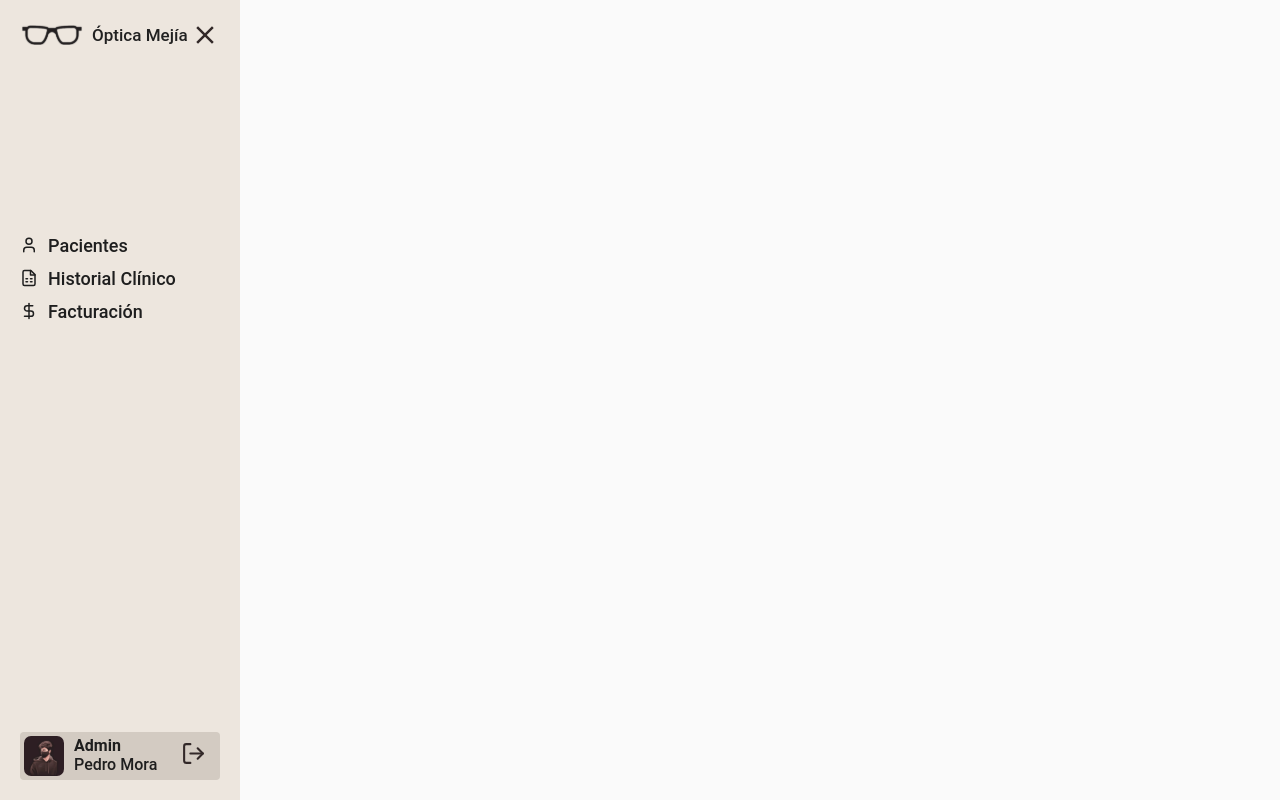
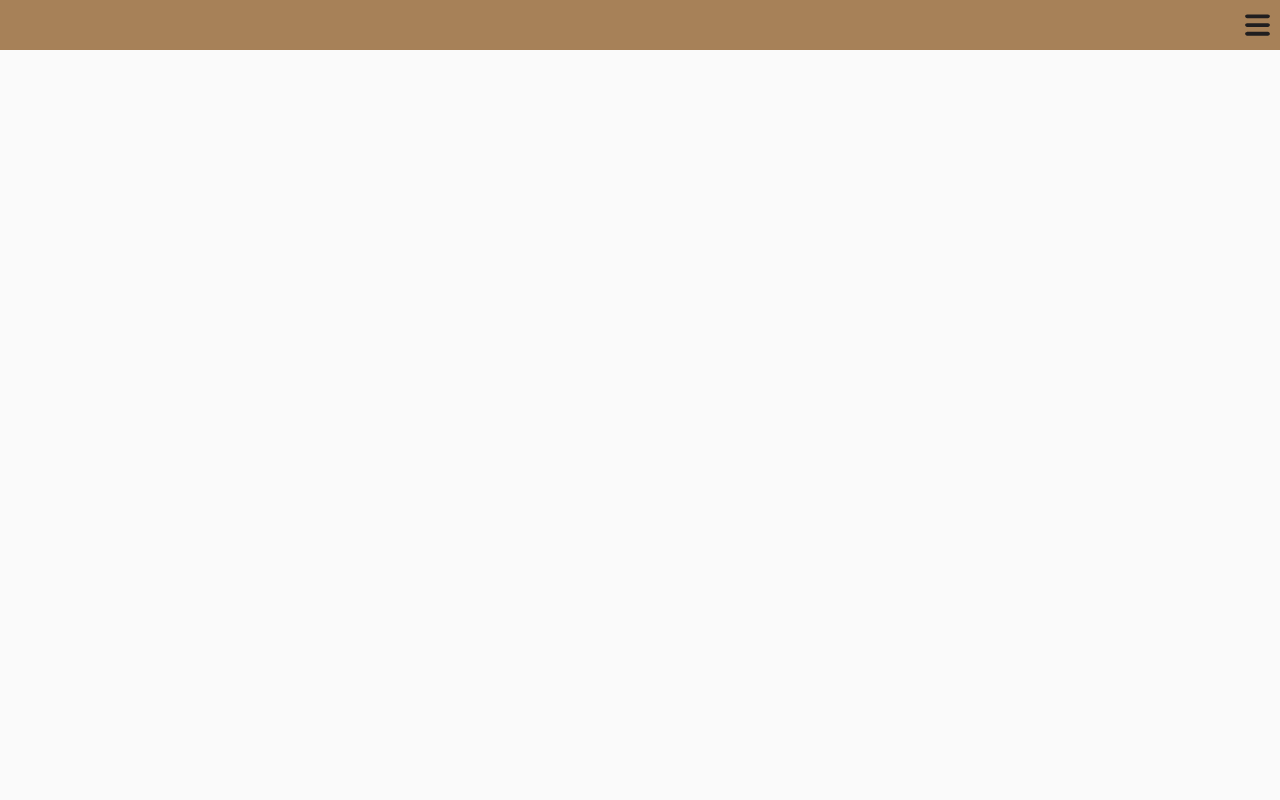
Before and after one commit to comayocode/optica-mejia, a React (Vite) app: page /admin in a window 1280 px wide. Built offline with nearby package versions, Linux system fonts and the light colour scheme.

Commit message:
feat: integrate NavBarAdmin component inside the Admin component
- Integrate interactive navigation menu
- The NavBarAdmin component generated errors with the useState Hook because it was separated

```diff
--- a/src/components/Admin.jsx
+++ b/src/components/Admin.jsx
@@ -1,20 +1,104 @@
-import { NavBarAdmin } from '.';
 import '../stylesheets/Admin.css';
 import { Route, Routes } from 'react-router-dom';
 import { ListaPacientes, MedicalHistory, Billing } from '.';
+import { close, menu } from '../assets';
+import { useState } from 'react';
+
+import { adminNavLinks, user } from '../constants';
+import { Logo } from './index';
+import { Link } from 'react-router-dom';
+import {
+  LuLogOut,
+  LuUser,
+  LuFileSpreadsheet,
+  LuDollarSign,
+} from 'react-icons/lu';
+
+const HeaderAdmin = (props) => {
+  return (
+    <header className='HeaderAdmin'>
+      <img
+        src={props.toggleP ? close : menu}
+        alt='menu'
+        className='header-menu'
+        onClick={() => props.setToggleP((state) => !state)}
+      />
+    </header>
+  );
+};
 
 const Admin = () => {
+  const [toggle, setToggle] = useState(false);
+
+
   return (
     <div className='Admin'>
-      <NavBarAdmin />
+      <aside className={`${toggle ? 'active' : 'flex'} menu-card`}>
+        <nav className='admin-nav'>
+          <div className='top-menu'>
+            <div className='admin-nav__logo'>
+              <Logo />
+            </div>
+            <ul className='admin-nav__component-links'>
+              {adminNavLinks.map((link, index) => (
+                <li
+                  key={link.id}
+                  className={`admin-nav__li ${
+                    index === adminNavLinks.length - 1
+                      ? 'admin-nav__li--margin-bottom-0'
+                      : 'admin-nav__li--margin-bottom-10'
+                  }`}
+                >
+                  <span className='admin-nav__icon'>
+                    {link.id === 'patients' ? (
+                      <LuUser />
+                    ) : link.id === 'medical-history' ? (
+                      <LuFileSpreadsheet />
+                    ) : link.id === 'billing' ? (
+                      <LuDollarSign />
+                    ) : (
+                      ''
+                    )}
+                  </span>
+                  <Link to={link.id} className='admin-nav__link'>
+                    {link.title}
+                  </Link>
+                </li>
+              ))}
+            </ul>
+          </div>
+          <div className='admin-nav__extra-actions'>
+            <div className='profile-container'>
+              {user.map((info) => (
+                <div key={info.id} className='profile__user'>
+                  <img src={info.img} className='user-profile__pic' />
+                  <div className='user-profile-text-wrap'>
+                    <span className='user-profile__rol'>{info.rol}</span>
+                    <span className='user-profile__name'>{info.name}</span>
+                  </div>
+                </div>
+              ))}
+            </div>
+            <div className='logout'>
+              <Link to='/login'>
+                <span className='logout-icon'>
+                  <LuLogOut />
+                </span>
+              </Link>
+            </div>
+          </div>
+        </nav>
+      </aside>
 
-      {/* <ListaPacientes /> */}
+      <div className='header-menu'>
+        <HeaderAdmin toggleP={toggle} setToggleP={setToggle} />
 
-      <Routes>
-        <Route path='/patients' element={<ListaPacientes />} />
-        <Route path='/medical-history' element={<MedicalHistory />} />
-        <Route path='/billing' element={<Billing />} />
-      </Routes>
+        <Routes>
+          <Route path='/patients' element={<ListaPacientes />} />
+          <Route path='/medical-history' element={<MedicalHistory />} />
+          <Route path='/billing' element={<Billing />} />
+        </Routes>
+      </div>
     </div>
   );
 };
--- a/src/components/NavBarAdmin.jsx
+++ /dev/null
@@ -1,78 +0,0 @@
-import '../stylesheets/NavBarAdmin.css';
-import { adminNavLinks, user } from '../constants';
-import { Logo } from './index';
-import { Link } from 'react-router-dom';
-import {
-  LuLogOut,
-  LuUser,
-  LuFileSpreadsheet,
-  LuDollarSign,
-} from 'react-icons/lu';
-import { IoMdClose } from 'react-icons/io';
-
-const NavBarAdmin = () => {
-  return (
-    <aside className='menu-card'>
-      <nav className='admin-nav'>
-        <div className='top-menu'>
-          <div className='admin-nav__logo'>
-            <Logo />
-            {/* <img src={close}  /> */}
-            <span className='close-menu'>
-              <IoMdClose />
-            </span>
-          </div>
-          <ul className='admin-nav__component-links'>
-            {adminNavLinks.map((link, index) => (
-              <li
-                key={link.id}
-                className={`admin-nav__li ${
-                  index === adminNavLinks.length - 1
-                    ? 'admin-nav__li--margin-bottom-0'
-                    : 'admin-nav__li--margin-bottom-10'
-                }`}
-              >
-                <span className='admin-nav__icon'>
-                  {link.id === 'patients' ? (
-                    <LuUser />
-                  ) : link.id === 'medical-history' ? (
-                    <LuFileSpreadsheet />
-                  ) : link.id === 'billing' ? (
-                    <LuDollarSign />
-                  ) : (
-                    ''
-                  )}
-                </span>
-                <Link to={link.id} className='admin-nav__link'>
-                  {link.title}
-                </Link>
-              </li>
-            ))}
-          </ul>
-        </div>
-        <div className='admin-nav__extra-actions'>
-          <div className='profile-container'>
-            {user.map((info) => (
-              <div key={info.id} className='profile__user'>
-                <img src={info.img} className='user-profile__pic' />
-                <div className='user-profile-text-wrap'>
-                  <span className='user-profile__rol'>{info.rol}</span>
-                  <span className='user-profile__name'>{info.name}</span>
-                </div>
-              </div>
-            ))}
-          </div>
-          <div className='logout'>
-            <Link to='/login'>
-              <span className='logout-icon'>
-                <LuLogOut />
-              </span>
-            </Link>
-          </div>
-        </div>
-      </nav>
-    </aside>
-  );
-};
-
-export default NavBarAdmin;
--- a/src/components/index.js
+++ b/src/components/index.js
@@ -9,7 +9,6 @@ import PrimaryButton from "./PrimaryButton";
 import Login from "./Login";
 import Logo from "./Logo";
 import ListaPacientes from "./ListaPacientes";
-import NavBarAdmin from "./NavBarAdmin";
 import Admin from "./Admin";
 import MedicalHistory from "./MedicalHistory";
 import Billing from './Billing'
@@ -26,7 +25,6 @@ export {
   Login,
   Logo,
   ListaPacientes,
-  NavBarAdmin,
   Admin,
   MedicalHistory,
   Billing,
--- a/src/stylesheets/Admin.css
+++ b/src/stylesheets/Admin.css
@@ -3,3 +3,165 @@
   height: 100vh;
   display: flex;
 }
+
+.header-routes {
+  display: flex;
+  flex-direction: row;
+}
+
+/* --- NavBarAdmin --- */
+
+
+.menu-card {
+  background-color: #EDE6DE;
+  height: 100vh;
+  width: 240px;
+  position: fixed;
+  left: -100%;
+  z-index: 99;
+  transition: all .5s ease;
+}
+
+.active {
+  left: 0;
+}
+
+.admin-nav {
+  height: 100%;
+  width: 260px;
+  padding: 20px 0 20px 20px;
+  display: flex;
+  flex-direction: column;
+  justify-content: space-between;
+}
+
+.top-menu {
+  height: 40%;
+  display: flex;
+  flex-direction: column;
+  justify-content: space-between;
+}
+
+.admin-nav__logo {
+  display: flex;
+  width: 200px;
+  justify-content: space-between;
+}
+
+.close-menu {
+  display: flex;
+  align-items: center;
+  color: #322828;
+  font-size: 30px;
+}
+
+.admin-nav__component-links {
+  list-style: none;
+}
+
+.admin-nav__li {
+  display: flex;
+}
+
+.admin-nav__li--margin-bottom-0 {
+  margin-bottom: 0;
+}
+
+.admin-nav__li--margin-bottom-10 {
+  margin-bottom: 10px;
+}
+
+.admin-nav__link {
+  color: var(--text-dark);
+  font-size: 22px;
+  text-decoration: none;
+  font-weight: 500;
+}
+
+.admin-nav__icon {
+  color: var(--text-dark);
+  font-size: 22px;
+  margin-right: 10px;
+}
+
+.admin-nav__icon>svg {
+  margin-top: 1px;
+}
+
+.admin-nav__extra-actions {
+  display: flex;
+  flex-direction: row;
+  justify-content: space-between;
+  width: 200px;
+  background-color: #D3CBC2;
+  padding: 4px;
+  border-radius: 4px;
+}
+
+.profile__user {
+  display: flex;
+}
+
+.user-profile__pic {
+  width: 40px;
+  border-radius: 7px;
+}
+
+.user-profile-text-wrap {
+  display: flex;
+  flex-direction: column;
+  margin-left: 10px;
+}
+
+.user-profile__rol,
+.user-profile__name {
+  color: var(--text-dark);
+  font-weight: 600;
+}
+
+.user-profile__name {
+  font-weight: 500;
+}
+
+.logout {
+  display: flex;
+  align-items: center;
+  margin-right: 10px;
+}
+
+.logout-icon {
+  color: #322828;
+  font-size: 25px;
+}
+
+/* --- TOP HEADER --- */
+
+.HeaderAdmin {
+  position: relative;
+  background-color: var(--testimonial-card);
+  width: 100vw;
+  height: 50px;
+  display: flex;
+  align-items: center;
+  justify-content: end;
+  padding: 10px;
+}
+
+.HeaderAdmin>img {
+  cursor: pointer;
+}
+
+.header-menu {
+  width: 25px;
+}
+.width-menu-open {
+  width: calc(100vw - 240px) !important;
+}
+.width-menu-close {
+  width: 100vw !important;
+}
+
+.header-menu > div {
+  height: calc(100vh - 50px);
+  width: 100vw;
+}
--- a/src/stylesheets/NavBarAdmin.css
+++ /dev/null
@@ -1,112 +0,0 @@
-.menu-card {
-  background-color: #EDE6DE;
-  height: 100vh;
-  width: 240px;
-}
-
-.admin-nav {
-  height: 100%;
-  padding: 20px 0 20px 20px;
-  display: flex;
-  flex-direction: column;
-  justify-content: space-between;
-}
-
-.top-menu {
-  height: 40%;
-  display: flex;
-  flex-direction: column;
-  justify-content: space-between;
-}
-
-.admin-nav__logo {
-  display: flex;
-  width: 200px;
-  justify-content: space-between;
-}
-
-.close-menu {
-  display: flex;
-  align-items: center;
-  color: #322828;
-  font-size: 30px;
-}
-
-.admin-nav__component-links {
-  list-style: none;
-}
-
-.admin-nav__li {
-  display: flex;
-}
-
-.admin-nav__li--margin-bottom-0 {
-  margin-bottom: 0;
-}
-
-.admin-nav__li--margin-bottom-10 {
-  margin-bottom: 10px;
-}
-
-.admin-nav__link {
-  color: var(--text-dark);
-  font-size: 18px;
-  text-decoration: none;
-  font-weight: 500;
-}
-
-.admin-nav__icon {
-  color: var(--text-dark);
-  font-size: 18px;
-  margin-right: 10px;
-}
-
-.admin-nav__icon>svg {
-  margin-top: 1px;
-}
-
-.admin-nav__extra-actions {
-  display: flex;
-  flex-direction: row;
-  justify-content: space-between;
-  width: 200px;
-  background-color: #D3CBC2;
-  padding: 4px;
-  border-radius: 4px;
-}
-
-.profile__user {
-  display: flex;
-}
-
-.user-profile__pic {
-  width: 40px;
-  border-radius: 7px;
-}
-
-.user-profile-text-wrap {
-  display: flex;
-  flex-direction: column;
-  margin-left: 10px;
-}
-
-.user-profile__rol,
-.user-profile__name {
-  color: var(--text-dark);
-  font-weight: 600;
-}
-
-.user-profile__name {
-  font-weight: 500;
-}
-
-.logout {
-  display: flex;
-  align-items: center;
-  margin-right: 10px;
-}
-
-.logout-icon {
-  color: #322828;
-  font-size: 25px;
-}
```
